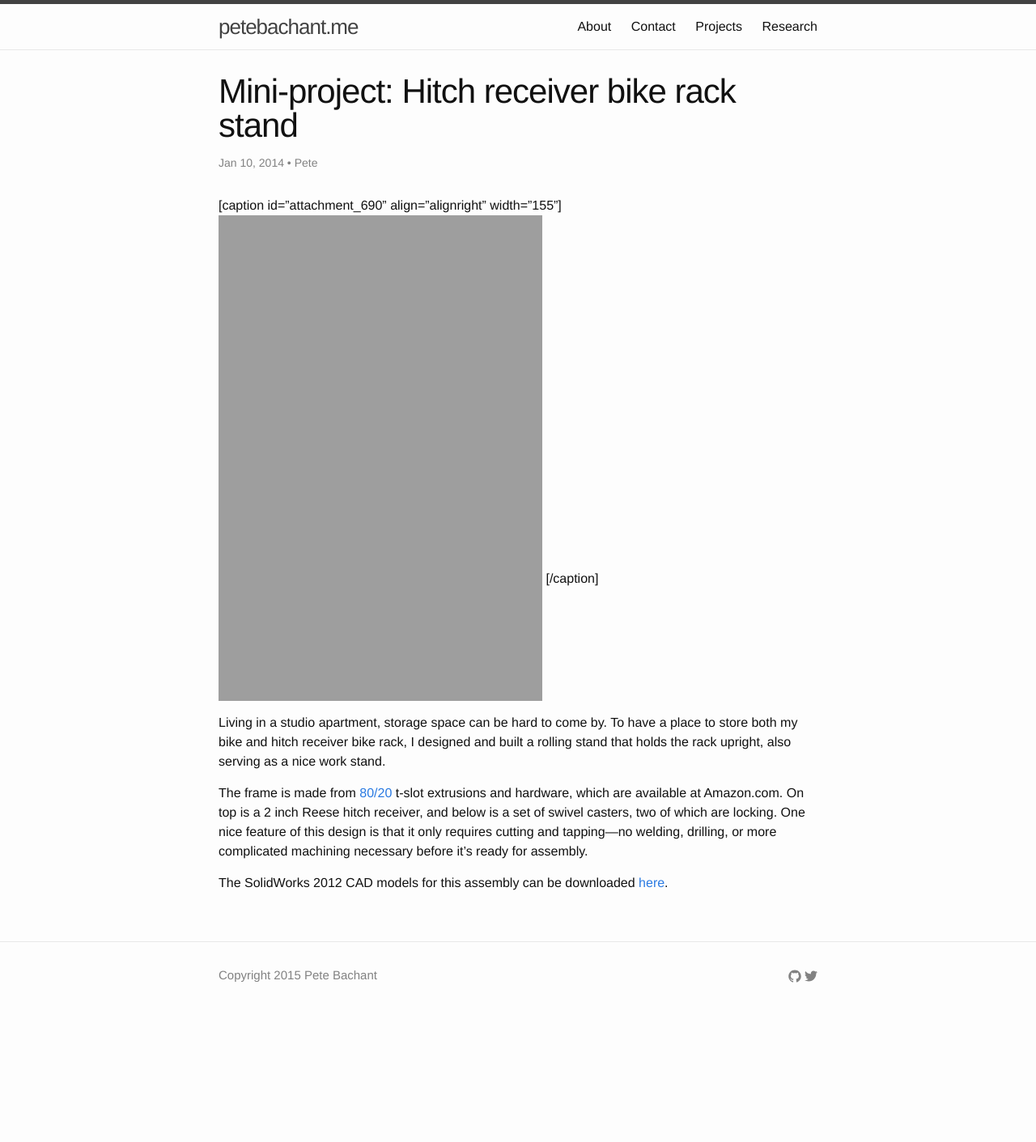
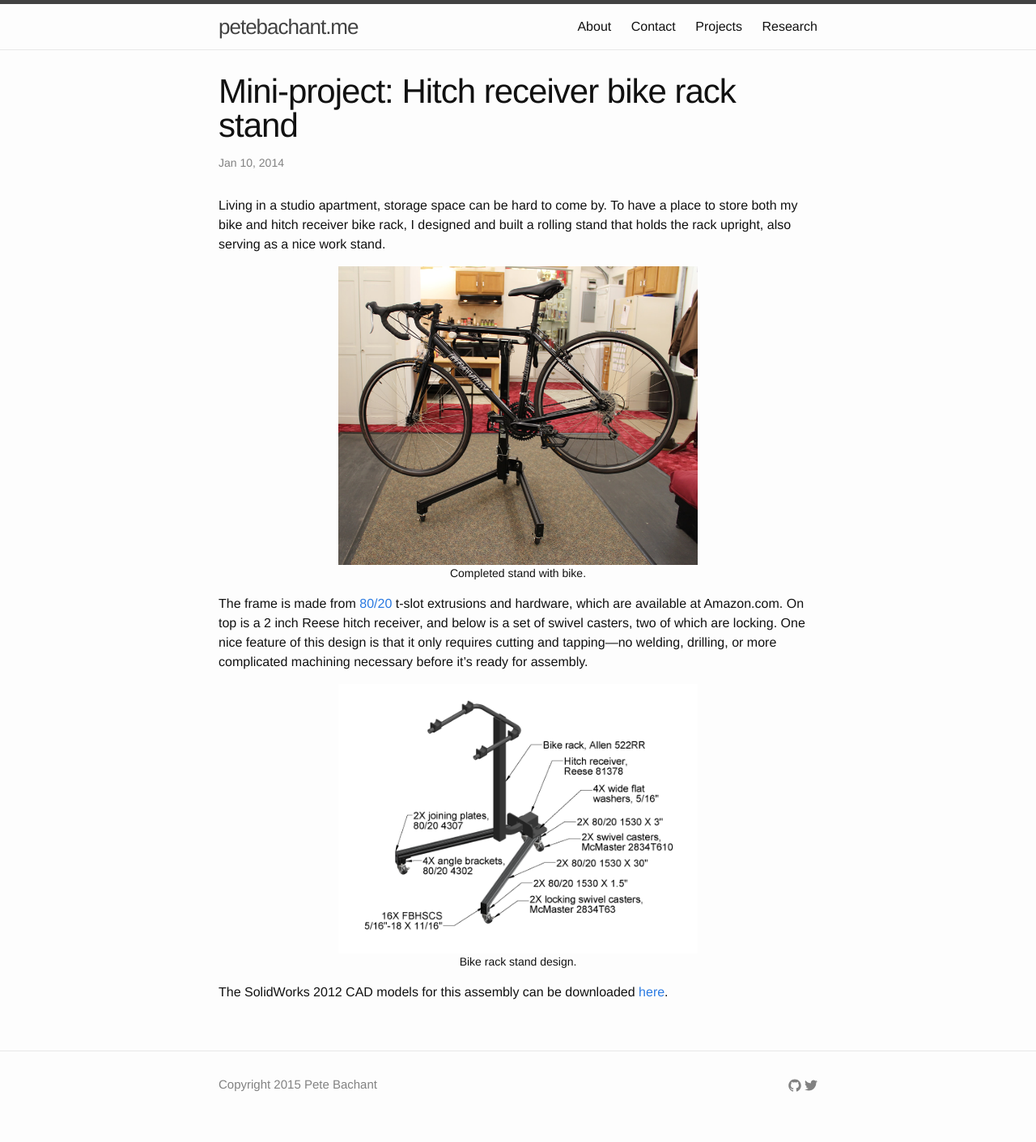
Before and after one commit to petebachant/petebachant.github.io, a Jekyll site: the page built from _posts/2014-01-10-mini-project-hitch-receiver-bike-rack-stand.markdown, in a window 1280 px wide. Shown: the whole page at 81% size. Built offline with Jekyll 4.4.1, drawn with Linux system fonts in a browser that asks for light colours; Markdown is read by kramdown in place of the engine named in the settings; before the commit the page ends 1277 px from its top, so only the background shows below that.

Commit message:
Fix up bike rack stand post

```diff
--- a/_posts/2014-01-10-mini-project-hitch-receiver-bike-rack-stand.markdown
+++ b/_posts/2014-01-10-mini-project-hitch-receiver-bike-rack-stand.markdown
@@ -1,22 +1,21 @@
 ---
-author: Pete
 comments: true
 date: 2014-01-10 05:38:23+00:00
 layout: post
 slug: mini-project-hitch-receiver-bike-rack-stand
 title: 'Mini-project: Hitch receiver bike rack stand'
-wordpress_id: 611
 categories:
 - Design
 - Engineering
 - Projects
 ---
 
-[caption id="attachment_690" align="alignright" width="155"]
-[![A photo of the completed stand with bike.](http://petebachant.me/wp-content/uploads/2014/01/bike_rack_stand-150x150.jpg)](http://petebachant.me/wp-content/uploads/2014/01/bike_rack_stand.jpg)[![Bike rack stand assembly.](http://petebachant.me/wp-content/uploads/2014/01/assembly_bike_rack_stand-150x150.png)](http://petebachant.me/wp-content/uploads/2014/01/assembly_bike_rack_stand.png) [/caption]
+Living in a studio apartment, storage space can be hard to come by. To have a place to store both my bike and hitch receiver bike rack, I designed and built a rolling stand that holds the rack upright, also serving as a nice work stand.
 
-Living in a studio apartment, storage space can be hard to come by. To have a place to store both my bike and hitch receiver bike rack, I designed and built a rolling stand that holds the rack upright, also serving as a nice work stand.
+{% include figure.html src="/images/bike-rack-stand.jpg" caption="Completed stand with bike." width="60%" %}
 
 The frame is made from [80/20](http://8020.net) t-slot extrusions and hardware, which are available at Amazon.com. On top is a 2 inch Reese hitch receiver, and below is a set of swivel casters, two of which are locking. One nice feature of this design is that it only requires cutting and tapping—no welding, drilling, or more complicated machining necessary before it's ready for assembly.
 
+{% include figure.html src="/images/bike-rack-stand-drawing.png" caption="Bike rack stand design." width="60%" %}
+
 The SolidWorks 2012 CAD models for this assembly can be downloaded [here](https://drive.google.com/file/d/0BwMVIAlxIxfZQlp2T2xpRHhRd0E/edit?usp=sharing).
```
Also changed, not shown: images/bike-rack-stand-drawing.png (added), images/bike-rack-stand.jpg (added).
